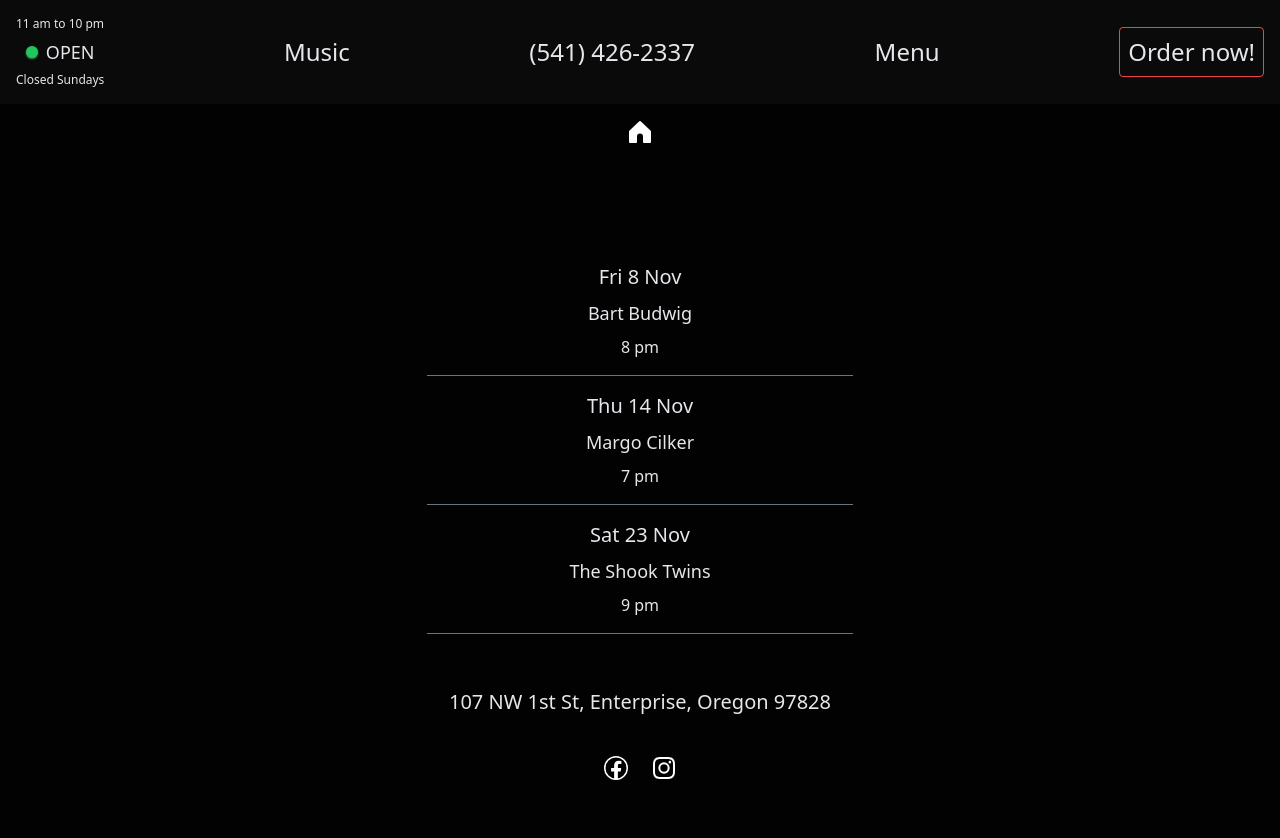
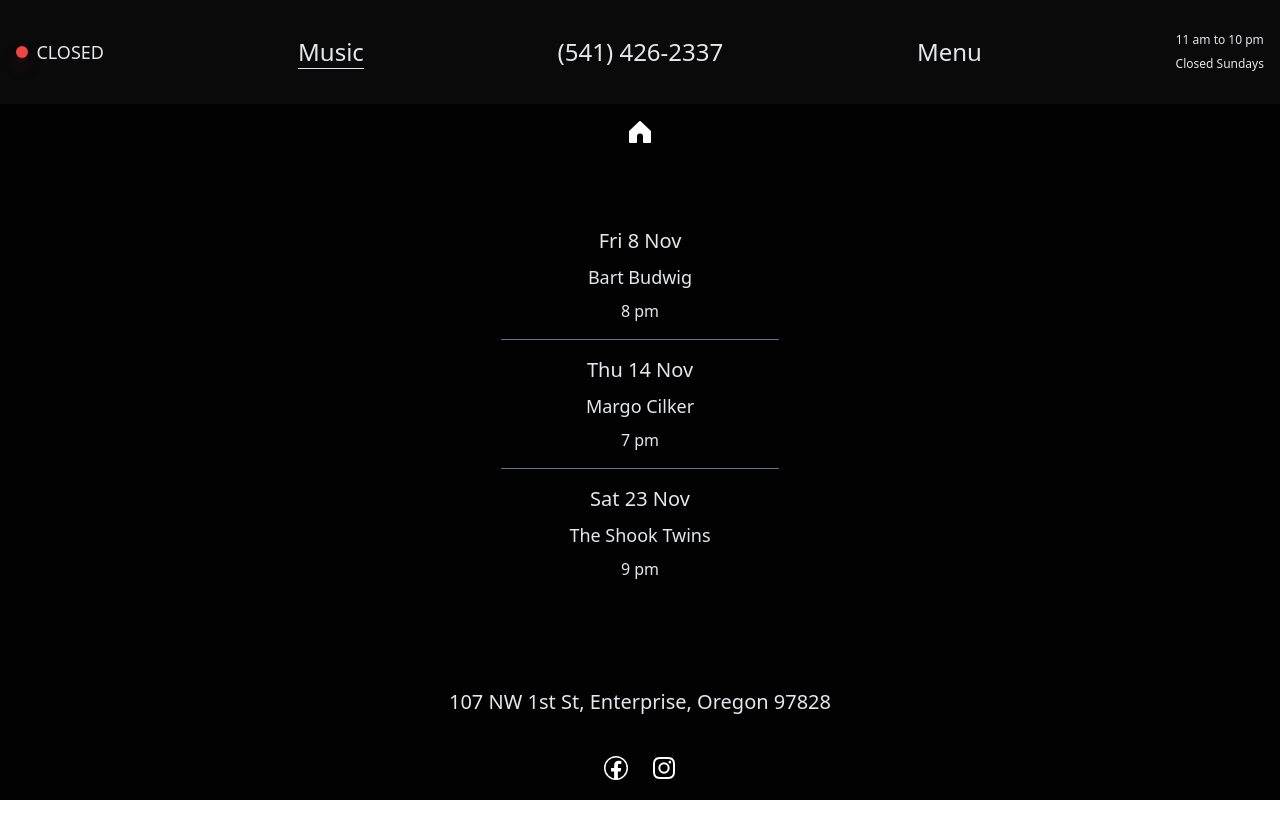
Before and after one commit to garikAsplund/range_rider, a SvelteKit app: page /music in a window 1280 px wide. Shown: the top 838 px of the page. After the commit the page ends 800 px from the top, so only its background shows below. Built offline with nearby package versions, Linux system fonts and the light colour scheme.

Commit message:
finally got music page right

```diff
--- a/src/lib/components/ui/button/OpenSign.svelte
+++ b/src/lib/components/ui/button/OpenSign.svelte
@@ -3,7 +3,7 @@
 </script>
 
 <div class="flex-col items-center justify-center space-y-1.5">
-	<p class="text-xs text-center text-gray-200 font-extralight hidden md:flex {isOpen ? '' : 'hidden'}">11 am to 10 pm</p>
+	<p class="text-xs text-center text-gray-200 font-extralight hidden md:flex {isOpen ? '' : 'invisible'}">11 am to 10 pm</p>
 	<div class="flex items-center justify-center gap-2">
 		<div
 			class={`
@@ -19,5 +19,5 @@
 		></div>
 		<span class="text-lg text-gray-200 uppercase">{isOpen ? 'Open' : 'Closed'}</span>
 	</div>
-	<p class="text-xs text-center text-gray-200 font-extralight hidden md:flex {isOpen ? '' : 'hidden'}">Closed Sundays</p>
+	<p class="text-xs text-center text-gray-200 font-extralight hidden md:flex {isOpen ? '' : 'invisible'}">Closed Sundays</p>
 </div>
--- /dev/null
+++ b/src/routes/+layout.server.ts
@@ -0,0 +1,14 @@
+import type { LayoutServerLoad } from './$types';
+
+export const load: LayoutServerLoad = async ({ route }) => {
+	const { id } = route;
+	if (id) {
+		let path = id.slice(1);
+		const firstLetter = path.slice(0, 1).toUpperCase();
+		path = path.replace(path[0], firstLetter);
+
+		return {
+			path
+		};
+	}
+};
--- a/src/routes/+layout.svelte
+++ b/src/routes/+layout.svelte
@@ -1,6 +1,9 @@
 <script lang="ts">
 	import '../app.css';
+	import { page } from '$app/stores';
 	import OpenSign from '$lib/components/ui/button/OpenSign.svelte';
+
+	let { children } = $props()
 
 	let isOpen: boolean = $state(true);
 	// Detect if user is on a mobile device
@@ -11,28 +14,30 @@
 		console.log({ userAgent });
 	}
 
-	// setTimeout(() => {
-	// 	isOpen = !isOpen;
-	// }, 3000);
+	console.log($page.data.path);
+
+	setTimeout(() => {
+		isOpen = !isOpen;
+	}, 3000);
 </script>
 
 <div class="relative z-0 min-h-screen overflow-hidden bg-[#0a0a0a]">
 	<enhanced:img
 		src="/static/range_rider_night.jpg"
 		alt=""
-		class="absolute -z-10 -top-12 object-contain md:inset-0 md:w-full md:h-full md:min-h-screen {isOpen
+		class="absolute -z-10 -top-12 object-contain md:inset-0 md:w-full md:h-full {isOpen
 			? 'saturate-100'
 			: 'saturate-0'}"
 	/>
 
 	<!-- Content -->
 	<nav
-		class="container relative z-0 flex-col-reverse items-center justify-center hidden min-h-screen p-4 mx-auto text-2xl font-thin text-gray-200 md:min-h-fit md:justify-between md:flex-row md:flex"
+		class="container relative z-10 flex-col-reverse items-center justify-center hidden min-h-screen p-4 mx-auto overflow-hidden text-2xl font-thin text-gray-200 md:min-h-fit md:justify-between md:flex-row md:flex"
 	>
 		<OpenSign bind:isOpen />
 
 		<!-- Music -->
-		<button class="p-2 hover:opacity-85"><a href="/music">Music</a></button>
+		<button class="p-2 hover:opacity-85"><a href="/music" class="{$page.data.path.includes('Music') ? 'border-b' : ''}">Music</a></button>
 		<!-- Phone number: clickable link on mobile, plain text on desktop -->
 		<div class="!top-0">
 			{#if isMobile}
@@ -42,7 +47,7 @@
 			{/if}
 		</div>
 		<!-- Menu -->
-		<button class="p-2 hover:opacity-85"><a href="/menu">Menu</a></button>
+		<button class="p-2 hover:opacity-85"><a href="/menu" class="{$page.data.path.includes('Menu') ? 'border-b' : ''}">Menu</a></button>
 
 		<!-- Order now! -->
 		<button
@@ -61,7 +66,11 @@
 		</div>
 	</nav>
 
-	<slot />
+	<!-- <slot /> -->
+	<div class="relative flex flex-col items-center justify-center w-full overflow-hidden text-gray-200 bg-black/80">
+
+	 {@render children()}
+	</div>
 
 	<!-- Footer -->
 	<footer
--- a/src/routes/music/+page.svelte
+++ b/src/routes/music/+page.svelte
@@ -1,4 +1,8 @@
 <script lang="ts">
+	import { onMount } from 'svelte';
+
+	let navbarHeight: number = 0;
+
 	const bands: Array<{ name: string; date: string; time: string; link: string }> = [
 		{ name: 'Bart Budwig', date: 'Fri 8 Nov ', time: '8 pm', link: 'https://www.bartbudwig.com/' },
 		{
@@ -9,13 +13,18 @@
 		},
 		{ name: 'The Shook Twins', date: 'Sat 23 Nov ', time: '9 pm', link: 'https://shooktwins.com/' }
 	];
+
+    onMount(() => {
+		const navbar = document.querySelector('nav');
+		if (navbar) {
+			navbarHeight = navbar.offsetHeight;
+		}
+	});
 </script>
 
-<div
-	class="relative z-0 flex flex-col items-center justify-center w-full h-screen text-gray-200 bg-black/80"
->
+<div class="relative flex flex-col items-center justify-center w-full " style="height: calc(100vh - {navbarHeight}px);">
 	<!-- Home button in the upper right -->
-	<nav class="absolute top-4 md:flex md:inset-x-0 md:justify-center right-4">
+	<nav class="absolute top-4 right-4 md:justify-center md:flex md:inset-x-0">
 		<a href="/">
 			<svg
 				aria-label="Home"
@@ -35,14 +44,16 @@
 	</nav>
 
 	<!-- Centered band information -->
-	<div class="flex flex-col items-center w-1/2 -translate-y-12">
+	<div class="flex flex-col items-center justify-center w-full max-w-md px-4 -translate-y-12">
 		{#each bands as band}
-			<div class="flex flex-col space-y-2 text-center">
+			<div class="flex flex-col w-full space-y-2 text-center">
 				<div class="text-xl font-thin">{band.date}</div>
 				<a href={band.link} class="text-lg hover:text-gray-300">{band.name}</a>
 				<div class="font-thin text-normal">{band.time}</div>
 			</div>
-			<hr class="w-2/3 my-4 border-t border-gray-500" />
+			{#if band !== bands[bands.length - 1]}
+				<hr class="w-2/3 my-4 border-t border-gray-500" />
+			{/if}
 		{/each}
 	</div>
 </div>
```
Also changed, not shown: src/routes/menu/+page.svelte (added).
